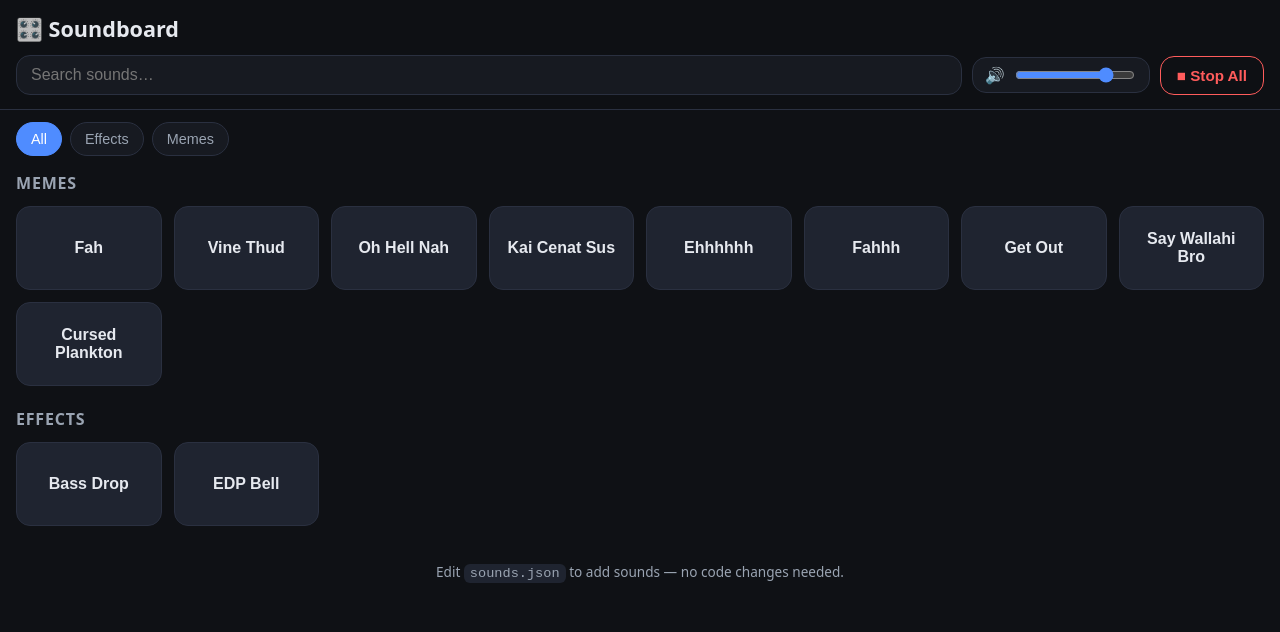
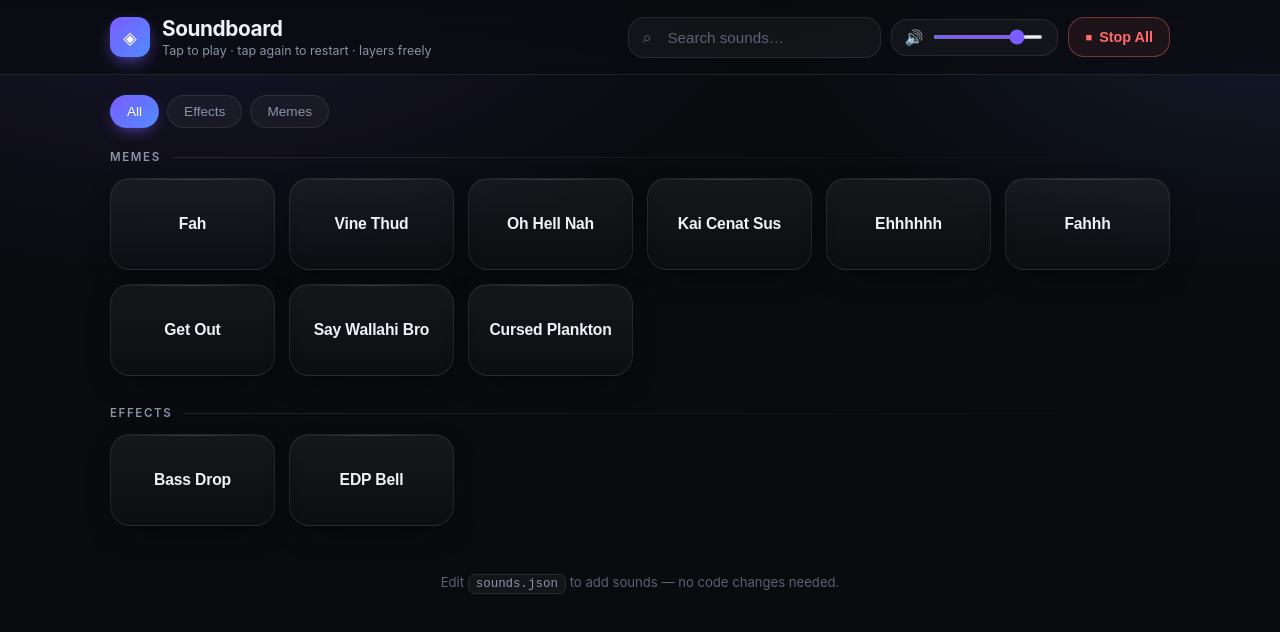
Before and after one commit to swasshiv/soundboard, a plain HTML site: page index.html in a window 1280 px wide. Drawn offline with Linux system fonts and the light colour scheme.

Commit message:
Redesign UI: elegant dark theme with ambient glow, glass header, refined pads
Co-Authored-By: Claude Opus 4.8 <noreply@anthropic.com>

```diff
--- a/index.html
+++ b/index.html
@@ -9,8 +9,17 @@
 </head>
 <body>
   <header class="app-header">
-    <h1 class="title">🎛️ Soundboard</h1>
+    <div class="header-inner">
+      <div class="brand">
+        <span class="brand-mark" aria-hidden="true">◈</span>
+        <div class="brand-text">
+          <h1 class="title">Soundboard</h1>
+          <p class="subtitle">Tap to play · tap again to restart · layers freely</p>
+        </div>
+      </div>
       <div class="controls">
+        <div class="search-wrap">
+          <span class="search-icon" aria-hidden="true">⌕</span>
           <input
             id="search"
             class="search"
@@ -19,11 +28,15 @@
             autocomplete="off"
             aria-label="Search sounds"
           />
+        </div>
         <div class="volume">
           <label for="volume" aria-label="Volume">🔊</label>
           <input id="volume" type="range" min="0" max="1" step="0.01" value="0.8" />
         </div>
-      <button id="stop-all" class="stop-all" type="button">■ Stop All</button>
+        <button id="stop-all" class="stop-all" type="button">
+          <span class="stop-glyph" aria-hidden="true">■</span> Stop All
+        </button>
+      </div>
     </div>
   </header>
 
--- a/styles.css
+++ b/styles.css
@@ -1,15 +1,25 @@
 :root {
-  --bg: #0f1115;
-  --surface: #171a21;
-  --surface-2: #1f2430;
-  --border: #2a3040;
-  --text: #e6e9ef;
-  --muted: #9aa4b2;
-  --accent: #4f8cff;
-  --accent-glow: rgba(79, 140, 255, 0.45);
-  --playing: #35d07f;
-  --danger: #ff5c5c;
-  --radius: 14px;
+  --bg: #0a0b0f;
+  --bg-elev: #101219;
+  --surface: rgba(255, 255, 255, 0.04);
+  --surface-hover: rgba(255, 255, 255, 0.07);
+  --border: rgba(255, 255, 255, 0.09);
+  --border-strong: rgba(255, 255, 255, 0.16);
+  --text: #eef1f7;
+  --muted: #8b93a7;
+  --faint: #5b6274;
+
+  --accent: #7c5cff;
+  --accent-2: #4f8cff;
+  --accent-soft: rgba(124, 92, 255, 0.16);
+  --playing: #43e0a0;
+  --playing-soft: rgba(67, 224, 160, 0.18);
+  --danger: #ff6b6b;
+
+  --radius: 16px;
+  --radius-lg: 20px;
+  --shadow: 0 10px 30px -12px rgba(0, 0, 0, 0.7);
+  --maxw: 1100px;
 }
 
 * { box-sizing: border-box; }
@@ -17,26 +27,61 @@
 html, body {
   margin: 0;
   padding: 0;
-  background: var(--bg);
+  min-height: 100%;
   color: var(--text);
-  font-family: system-ui, -apple-system, "Segoe UI", Roboto, sans-serif;
+  font-family: "Inter", ui-sans-serif, system-ui, -apple-system, "Segoe UI", Roboto, sans-serif;
+  -webkit-font-smoothing: antialiased;
   -webkit-tap-highlight-color: transparent;
+  background:
+    radial-gradient(1000px 600px at 15% -10%, rgba(124, 92, 255, 0.14), transparent 60%),
+    radial-gradient(900px 500px at 100% 0%, rgba(79, 140, 255, 0.12), transparent 55%),
+    var(--bg);
+  background-attachment: fixed;
 }
+
+/* ---------- Header ---------- */
 
 .app-header {
   position: sticky;
   top: 0;
-  z-index: 10;
-  background: rgba(15, 17, 21, 0.9);
-  backdrop-filter: blur(8px);
+  z-index: 20;
+  background: linear-gradient(to bottom, rgba(10, 11, 15, 0.92), rgba(10, 11, 15, 0.72));
+  backdrop-filter: blur(16px) saturate(140%);
   border-bottom: 1px solid var(--border);
-  padding: 14px 16px;
+}
+.header-inner {
+  max-width: var(--maxw);
+  margin: 0 auto;
+  padding: 16px 20px;
+  display: flex;
+  flex-wrap: wrap;
+  align-items: center;
+  justify-content: space-between;
+  gap: 14px;
 }
 
+.brand { display: flex; align-items: center; gap: 12px; }
+.brand-mark {
+  display: grid;
+  place-items: center;
+  width: 40px;
+  height: 40px;
+  border-radius: 12px;
+  font-size: 1.1rem;
+  color: #fff;
+  background: linear-gradient(135deg, var(--accent), var(--accent-2));
+  box-shadow: 0 6px 18px -6px var(--accent);
+}
 .title {
-  margin: 0 0 12px;
-  font-size: 1.35rem;
+  margin: 0;
+  font-size: 1.3rem;
   font-weight: 700;
+  letter-spacing: -0.02em;
+}
+.subtitle {
+  margin: 2px 0 0;
+  font-size: 0.78rem;
+  color: var(--muted);
 }
 
 .controls {
@@ -46,152 +91,240 @@ html, body {
   align-items: center;
 }
 
+.search-wrap { position: relative; flex: 1 1 220px; min-width: 160px; }
+.search-icon {
+  position: absolute;
+  left: 14px;
+  top: 50%;
+  transform: translateY(-50%);
+  color: var(--faint);
+  font-size: 1.05rem;
+  pointer-events: none;
+}
 .search {
-  flex: 1 1 200px;
-  min-width: 140px;
-  padding: 10px 14px;
+  width: 100%;
+  padding: 11px 14px 11px 38px;
   border-radius: var(--radius);
   border: 1px solid var(--border);
   background: var(--surface);
   color: var(--text);
-  font-size: 1rem;
+  font-size: 0.95rem;
   outline: none;
+  transition: border-color 0.18s, background 0.18s, box-shadow 0.18s;
 }
-.search:focus { border-color: var(--accent); }
+.search::placeholder { color: var(--faint); }
+.search:focus {
+  border-color: var(--border-strong);
+  background: var(--surface-hover);
+  box-shadow: 0 0 0 3px var(--accent-soft);
+}
 
 .volume {
   display: flex;
   align-items: center;
   gap: 8px;
-  padding: 6px 12px;
+  padding: 8px 12px;
   background: var(--surface);
   border: 1px solid var(--border);
   border-radius: var(--radius);
 }
+.volume label { font-size: 0.95rem; filter: grayscale(0.2); }
 .volume input[type="range"] {
-  width: 120px;
+  width: 110px;
+  height: 4px;
   accent-color: var(--accent);
+  cursor: pointer;
 }
 
 .stop-all {
-  padding: 10px 16px;
+  display: inline-flex;
+  align-items: center;
+  gap: 7px;
+  padding: 11px 16px;
   border-radius: var(--radius);
-  border: 1px solid var(--danger);
-  background: transparent;
+  border: 1px solid rgba(255, 107, 107, 0.4);
+  background: rgba(255, 107, 107, 0.08);
   color: var(--danger);
-  font-size: 0.95rem;
+  font-size: 0.9rem;
   font-weight: 600;
   cursor: pointer;
-  transition: background 0.15s, color 0.15s;
+  transition: background 0.18s, color 0.18s, box-shadow 0.18s, transform 0.08s;
 }
-.stop-all:hover, .stop-all:active {
-  background: var(--danger);
-  color: #fff;
-}
+.stop-all .stop-glyph { font-size: 0.7rem; }
+.stop-all:hover { background: var(--danger); color: #fff; box-shadow: 0 6px 18px -8px var(--danger); }
+.stop-all:active { transform: scale(0.97); }
+
+/* ---------- Tabs ---------- */
 
 .tabs {
+  max-width: var(--maxw);
+  margin: 0 auto;
   display: flex;
   flex-wrap: wrap;
   gap: 8px;
-  padding: 12px 16px 0;
+  padding: 20px 20px 0;
 }
 .tab {
-  padding: 8px 14px;
+  padding: 8px 16px;
   border-radius: 999px;
   border: 1px solid var(--border);
   background: var(--surface);
   color: var(--muted);
-  font-size: 0.9rem;
+  font-size: 0.85rem;
+  font-weight: 500;
   cursor: pointer;
-  transition: all 0.15s;
+  transition: color 0.18s, background 0.18s, border-color 0.18s, box-shadow 0.18s;
 }
-.tab:hover { color: var(--text); }
+.tab:hover { color: var(--text); background: var(--surface-hover); }
 .tab.active {
-  background: var(--accent);
-  border-color: var(--accent);
   color: #fff;
+  border-color: transparent;
+  background: linear-gradient(135deg, var(--accent), var(--accent-2));
+  box-shadow: 0 6px 18px -8px var(--accent);
 }
 
+/* ---------- Board ---------- */
+
 .board {
-  padding: 16px;
+  max-width: var(--maxw);
+  margin: 0 auto;
+  padding: 22px 20px;
   display: flex;
   flex-direction: column;
-  gap: 22px;
+  gap: 30px;
 }
 
 .category-section h2 {
-  margin: 0 0 12px;
-  font-size: 1rem;
+  margin: 0 0 14px;
+  font-size: 0.72rem;
   color: var(--muted);
   font-weight: 600;
   text-transform: uppercase;
-  letter-spacing: 0.05em;
+  letter-spacing: 0.14em;
+  display: flex;
+  align-items: center;
+  gap: 12px;
+}
+.category-section h2::after {
+  content: "";
+  flex: 1;
+  height: 1px;
+  background: linear-gradient(to right, var(--border), transparent);
 }
 
 .grid {
   display: grid;
-  grid-template-columns: repeat(auto-fill, minmax(130px, 1fr));
-  gap: 12px;
+  grid-template-columns: repeat(auto-fill, minmax(140px, 1fr));
+  gap: 14px;
 }
 
 .pad {
   position: relative;
-  padding: 20px 12px;
-  min-height: 84px;
-  border-radius: var(--radius);
+  overflow: hidden;
+  padding: 22px 14px;
+  min-height: 92px;
+  border-radius: var(--radius-lg);
   border: 1px solid var(--border);
-  background: var(--surface-2);
+  background:
+    linear-gradient(180deg, rgba(255, 255, 255, 0.05), rgba(255, 255, 255, 0.015));
   color: var(--text);
-  font-size: 1rem;
+  font-size: 0.98rem;
   font-weight: 600;
+  letter-spacing: -0.01em;
   cursor: pointer;
   display: flex;
   align-items: center;
   justify-content: center;
   text-align: center;
   word-break: break-word;
-  transition: transform 0.08s ease, border-color 0.15s, box-shadow 0.15s;
   user-select: none;
+  box-shadow: var(--shadow);
+  transition: transform 0.12s ease, border-color 0.2s, background 0.2s, box-shadow 0.2s;
 }
-.pad:hover { border-color: var(--accent); }
-.pad:active { transform: scale(0.96); }
+/* sheen accent line at the top of each pad */
+.pad::before {
+  content: "";
+  position: absolute;
+  inset: 0 0 auto 0;
+  height: 1px;
+  background: linear-gradient(to right, transparent, var(--border-strong), transparent);
+}
+.pad:hover {
+  border-color: var(--border-strong);
+  background: linear-gradient(180deg, rgba(124, 92, 255, 0.12), rgba(255, 255, 255, 0.02));
+  transform: translateY(-2px);
+  box-shadow: 0 14px 34px -14px rgba(124, 92, 255, 0.5);
+}
+.pad:active { transform: translateY(0) scale(0.97); }
+.pad:focus-visible { outline: none; box-shadow: 0 0 0 3px var(--accent-soft), var(--shadow); }
 
 .pad.playing {
-  border-color: var(--playing);
-  box-shadow: 0 0 0 1px var(--playing), 0 0 18px rgba(53, 208, 127, 0.35);
-  animation: pulse 1s ease-in-out infinite;
+  border-color: rgba(67, 224, 160, 0.55);
+  background: linear-gradient(180deg, var(--playing-soft), rgba(67, 224, 160, 0.03));
+  color: #d8fff0;
+  animation: pulse 1.4s ease-in-out infinite;
+}
+.pad.playing::before {
+  background: linear-gradient(to right, transparent, var(--playing), transparent);
 }
 @keyframes pulse {
-  0%, 100% { box-shadow: 0 0 0 1px var(--playing), 0 0 12px rgba(53, 208, 127, 0.25); }
-  50%      { box-shadow: 0 0 0 1px var(--playing), 0 0 22px rgba(53, 208, 127, 0.5); }
+  0%, 100% { box-shadow: 0 0 0 1px rgba(67, 224, 160, 0.35), 0 8px 26px -12px rgba(67, 224, 160, 0.4); }
+  50%      { box-shadow: 0 0 0 1px rgba(67, 224, 160, 0.6),  0 10px 34px -10px rgba(67, 224, 160, 0.7); }
 }
 
-.pad.flash { animation: flash 0.3s ease; }
+/* ripple flash on press */
+.pad.flash::after {
+  content: "";
+  position: absolute;
+  inset: 0;
+  border-radius: inherit;
+  background: radial-gradient(circle at center, var(--accent-soft), transparent 70%);
+  animation: flash 0.45s ease-out;
+}
 @keyframes flash {
-  0% { box-shadow: 0 0 0 2px var(--accent-glow); }
-  100% { box-shadow: none; }
+  from { opacity: 0.9; transform: scale(0.6); }
+  to   { opacity: 0; transform: scale(1.4); }
 }
 
 .status {
   color: var(--muted);
   text-align: center;
-  padding: 40px 0;
+  padding: 60px 0;
+  font-size: 0.95rem;
 }
 .status.error { color: var(--danger); }
 
 .app-footer {
-  padding: 20px 16px 40px;
+  max-width: var(--maxw);
+  margin: 0 auto;
+  padding: 26px 20px 48px;
   text-align: center;
-  color: var(--muted);
-  font-size: 0.85rem;
+  color: var(--faint);
+  font-size: 0.82rem;
 }
 .app-footer code {
-  background: var(--surface-2);
-  padding: 2px 6px;
-  border-radius: 6px;
+  color: var(--muted);
+  background: var(--surface);
+  border: 1px solid var(--border);
+  padding: 2px 7px;
+  border-radius: 7px;
+  font-size: 0.78rem;
 }
 
-@media (max-width: 480px) {
-  .grid { grid-template-columns: repeat(auto-fill, minmax(100px, 1fr)); }
-  .volume input[type="range"] { width: 80px; }
+@media (max-width: 560px) {
+  .header-inner { padding: 14px 16px; }
+  .brand-mark { width: 36px; height: 36px; }
+  .subtitle { display: none; }
+  .controls { width: 100%; }
+  .search-wrap { flex: 1 1 100%; }
+  .tabs, .board { padding-left: 16px; padding-right: 16px; }
+  .grid { grid-template-columns: repeat(auto-fill, minmax(108px, 1fr)); gap: 11px; }
+  .pad { min-height: 80px; padding: 18px 10px; font-size: 0.9rem; }
+  .volume input[type="range"] { width: 90px; }
 }
+
+@media (prefers-reduced-motion: reduce) {
+  .pad, .pad:hover, .pad:active, .tab, .stop-all { transition: none; }
+  .pad.playing { animation: none; }
+  .pad.flash::after { animation: none; }
+}
```
Lines whose indentation alone changed are shown as unchanged.
